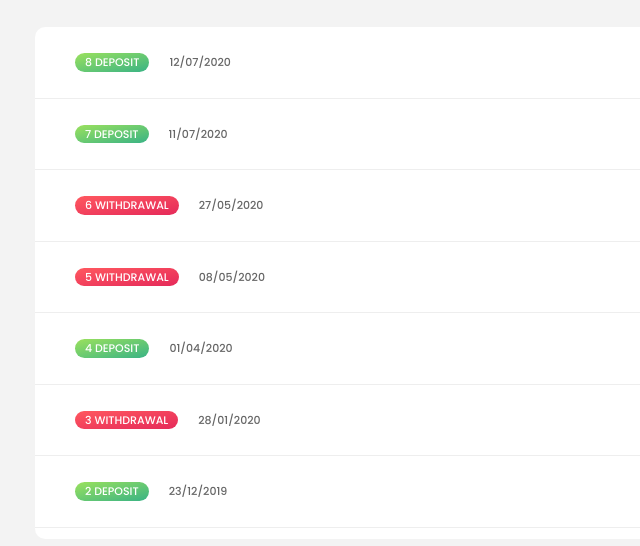
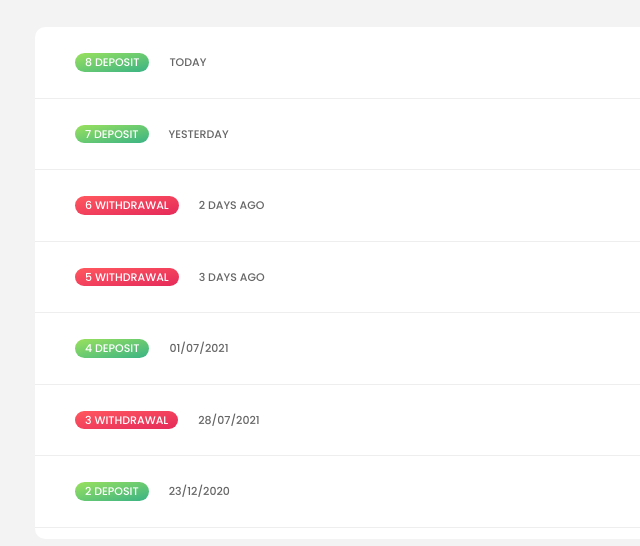
Before and after one commit to shuvo18103107/Online-Banking-App, a plain HTML site: page index.html in a window 1280 px wide. Shown: the part 189-735 px from the top of the page, 0-640 px from the left. Drawn offline with nearby package versions, Linux system fonts and the light colour scheme.

Commit message:
🚀 operation with dates

```diff
--- a/index.html
+++ b/index.html
@@ -150,7 +150,10 @@
     <!-- <footer>
       &copy; by Jonas Schmedtmann. Don't claim as your own :)
     </footer> -->
+    <script src="https://cdnjs.cloudflare.com/ajax/libs/moment.js/2.29.1/moment.min.js"></script>
+    <script src="https://cdn.rawgit.com/mckamey/countdownjs/master/countdown.min.js"></script>
     <script src="https://ajax.googleapis.com/ajax/libs/jquery/3.5.1/jquery.min.js"></script>
+
     <script src="https://cdn.jsdelivr.net/npm/bootstrap@4.6.0/dist/js/bootstrap.min.js"></script>
     <script src="script.js"></script>
     <!-- <script src="coding challenge.js"></script> -->
--- a/script.js
+++ b/script.js
@@ -10,14 +10,14 @@ const account1 = {
     interestRate: 1.2, // %
     pin: 1111,
     movementsDates: [
-        '2019-11-18T21:31:17.178Z',
-        '2019-12-23T07:42:02.383Z',
-        '2020-01-28T09:15:04.904Z',
-        '2020-04-01T10:17:24.185Z',
-        '2020-05-08T14:11:59.604Z',
-        '2020-05-27T17:01:17.194Z',
-        '2020-07-11T23:36:17.929Z',
-        '2020-07-12T10:51:36.790Z',
+        '2020-11-18T21:31:17.178Z',
+        '2020-12-23T07:42:02.383Z',
+        '2021-07-28T09:15:04.904Z',
+        '2021-07-01T10:17:24.185Z',
+        '2021-08-05T14:11:59.604Z',
+        '2021-08-06T17:01:17.194Z',
+        '2021-08-07T08:36:17.929Z',
+        '2021-08-08T10:51:36.790Z',
 
     ],
     currency: 'EUR',
@@ -88,6 +88,43 @@ const inputLoanAmount = document.querySelector('.form__input--loan-amount');
 const inputCloseUsername = document.querySelector('.form__input--user');
 const inputClosePin = document.querySelector('.form__input--pin ');
 
+const formatMovementDate = function (date) {
+    console.log(date);
+
+    //calculate how many days passed since the current date and also between the date of movements
+    // two day timestamp e diff korle milliseconds e asbe result setake hour day minute e pore convert korlei hobe
+
+    const calcdayPassed = (date1, date2) =>
+        // diff between 2 date object result will be a timetsamps(milliseconds)
+        // so convert this milliseconds to day:milliseconds-> sec(1000)->minute(60)>hour(60)->day(24)
+        Math.round(Math.abs((date1 - date2)) / (1000 * 60 * 60 * 24)); // get the total day left
+    // console.log(calcdayPassed(new Date(2037, 3, 14), new Date(2037, 3, 23)));
+    const daysPassed = calcdayPassed(new Date(), date);
+    console.log(daysPassed);
+
+    if (daysPassed === 0) return 'Today';
+    if (daysPassed === 1) return 'Yesterday';
+    if (daysPassed <= 7) return `${daysPassed} days ago`;
+
+    //formate date day/month/year
+    const day = `${date.getDate()}`.padStart(2, 0);
+    const month = `${date.getMonth() + 1}`.padStart(2, 0);
+    const year = date.getFullYear();
+    return `${day}/${month}/${year}`
+
+
+
+
+}
+
+
+
+
+
+
+
+
+
 //display each movements on the list
 
 // recieve a movement array
@@ -104,10 +141,8 @@ const displayMovements = function (curracc, sort = false) {
         //common technique to looping over two arrays at the same time
         //get time string
         const date = new Date(curracc.movementsDates[i]);
-        const day = `${date.getDate()}`.padStart(2, 0);
-        const month = `${date.getMonth() + 1}`.padStart(2, 0);
-        const year = date.getFullYear();
-        const displayDate = `${day}/${month}/${year}`
+
+        const displayDate = formatMovementDate(date);
         const html = `<div class="movements__row">
             <div class="movements__type movements__type--${type}">${i + 1
             } ${type}</div>
@@ -286,24 +321,30 @@ containerApp.style.opacity = 100
 //creating date
 
 
-//convert 24 hour time to 12 hour with AM/PM
-function tConvert(time) {
+//convert 24 hour time to 12 hour with AM/PM if server send string type 24 hour date format
+// function tConvert(time) {
 
-    // Check correct time format and split into components
-    time = time.toString().match(/^([01]\d|2[0-3])(:)([0-5]\d)(:[0-5]\d)?$/) || [time];
+//     // Check correct time format and split into components
+//     time = time.toString().match(/^([01]\d|2[0-3])(:)([0-5]\d)(:[0-5]\d)?$/) || [time];
 
-    if (time.length > 1) { // If time format correct
-        time = time.slice(1);  // Remove full string match value
-        time[5] = +time[0] < 12 ? 'AM' : 'PM'; // Set AM/PM
-        time[0] = +time[0] % 12 || 12; // Adjust hours
-    }
-    // console.log(time.join(''));
-    return time.join(''); // return adjusted time or original string
+//     if (time.length > 1) { // If time format correct
+//         time = time.slice(1);  // Remove full string match value
+//         time[5] = +time[0] < 12 ? 'AM' : 'PM'; // Set AM/PM
+//         time[0] = +time[0] % 12 || 12; // Adjust hours
+//     }
+//     // console.log(time.join(''));
+//     return time.join(''); // return adjusted time or original string
+// }
+// 12 hour date format with Am/pm using moment js
+function displayTime() {
+
+    var time = moment().format('MMMM Do YYYY, h:mm:ss a')
+
+    setTimeout(displayTime, 1000);
+    labelDate.textContent = `${time}`
 }
-
-
 // tConvert('18:00')
-//login functionality
+//login functionalitylhjcvnvnvnvnvnvnx
 
 btnLogin.addEventListener('click', function (e) {
     //prevent from form submitting
@@ -333,9 +374,15 @@ btnLogin.addEventListener('click', function (e) {
         const year = now.getFullYear();
         const hour = `${now.getHours()}`.padStart(2, 0);
         const minute = `${now.getMinutes()}`.padStart(2, 0);
-        const seconds = now.getSeconds();
+
         //day/mon/year
-        labelDate.textContent = `${day}/${month}/${year}, ${tConvert(`${hour}:${minute}`)}`
+        // labelDate.textContent = `${day}/${month}/${year}, ${tConvert(`${hour}:${minute}`)}`
+
+        displayTime();
+
+
+
+
 
         containerApp.style.opacity = 100;
         // console.log(tConvert);
@@ -763,22 +810,29 @@ console.log(`---------------Date------------`);
 
 //working with date
 
-const future = new Date(2037, 10, 19, 15, 23, 5)
-console.log(future);
+// const future = new Date(2037, 10, 19, 15, 23, 5)
+// console.log(future);
 
-console.log(future.getFullYear());
-console.log(future.getMonth());
-console.log(future.getDate());
-console.log(future.getDay());// 0 based
-console.log(future.getHours());
-console.log(future.getMinutes());
-console.log(future.getSeconds());
-console.log(future.toISOString());
-//timstamps for date
-console.log(future.getTime());
-console.log(new Date(2142235385000));
-//current timstamps
-console.log(Date.now());
+// console.log(future.getFullYear());
+// console.log(future.getMonth());
+// console.log(future.getDate());
+// console.log(future.getDay());// 0 based
+// console.log(future.getHours());
+// console.log(future.getMinutes());
+// console.log(future.getSeconds());
+// console.log(future.toISOString());
+// //timstamps for date
+// console.log(future.getTime());
+// console.log(new Date(2142235385000));
+// //current timstamps
+// console.log(Date.now());
 
-future.setFullYear(2040);
-console.log(future);
+// future.setFullYear(2040);
+// console.log(future);
+
+// //subtract one date from another date to know how many day passed
+
+// const future = new Date(2037, 10, 19, 15, 23, 5)
+// console.log(Number(future));// date object ke num e convert -> timestamps
+// //or c
+// console.log(future.getTime());
```
